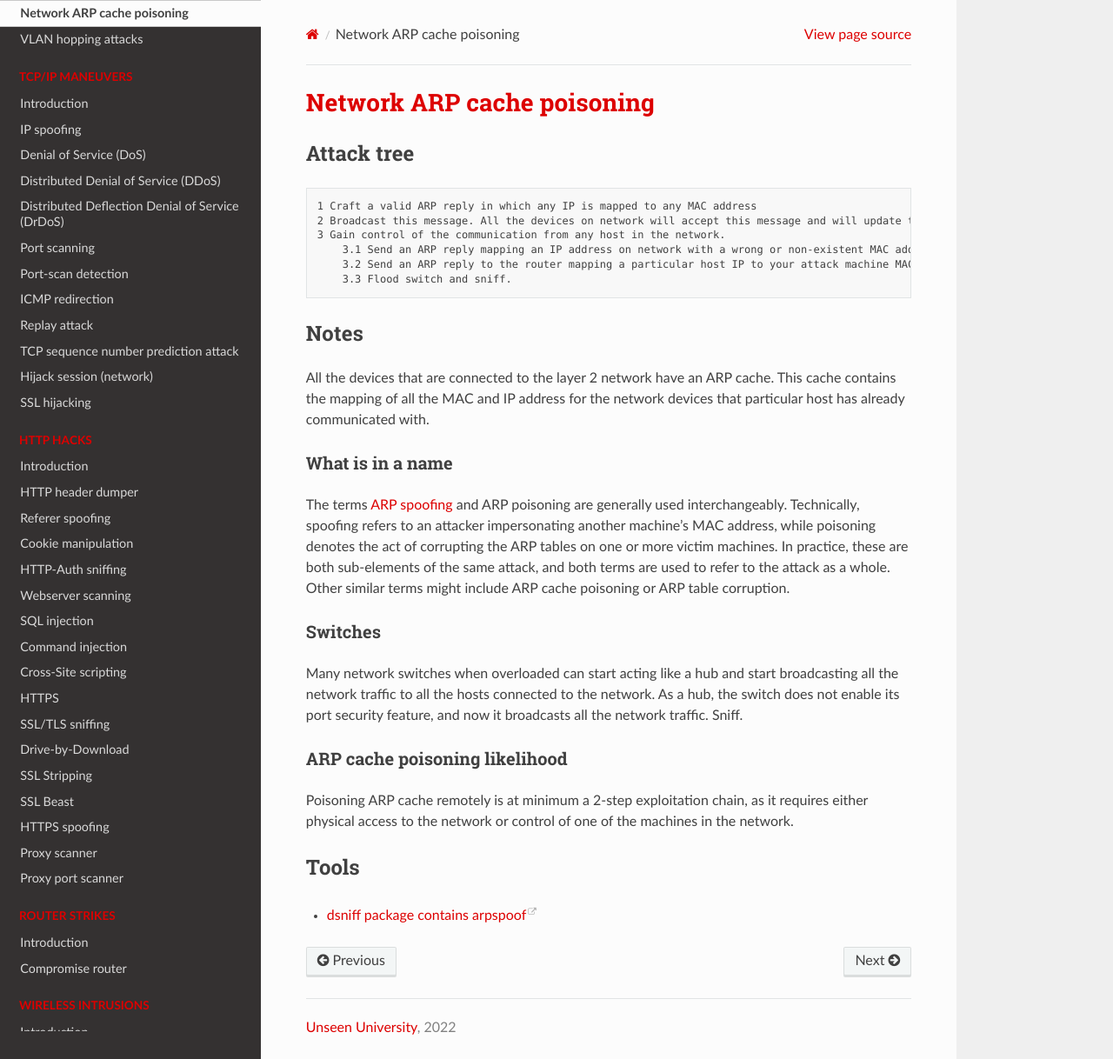
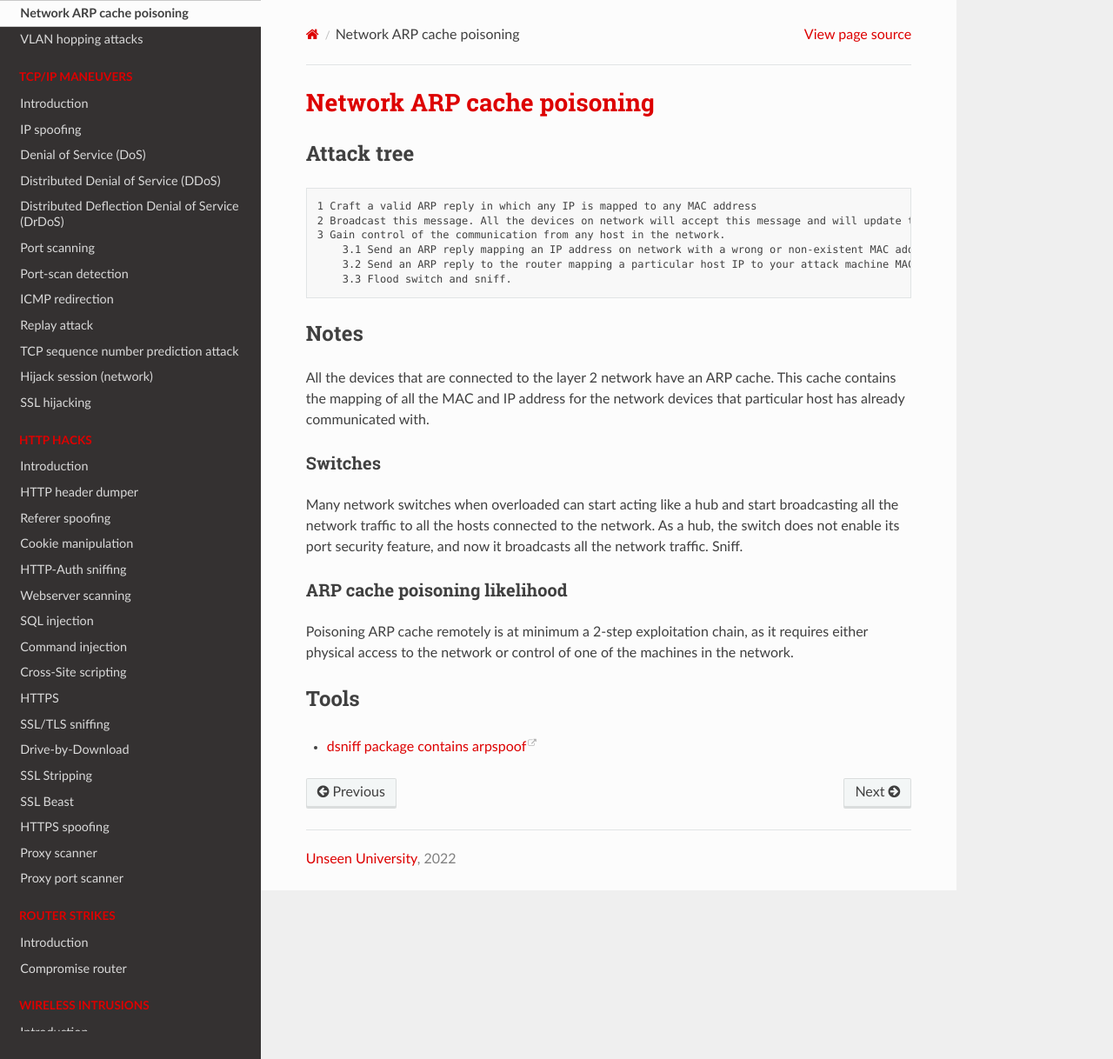
Before and after one commit to tymyrddin/red-network, a Sphinx documentation site: the page built from source/docs/layer2/arp-cache-poisoning.md, in a window 1280 px wide and 1218 px high. Shown: the whole window at 87% size. Built offline with Sphinx 7.4.7 and the Read the Docs theme 2.0.0, drawn with Linux system fonts in a browser that asks for light colours.

```diff
--- a/source/docs/layer2/arp-cache-poisoning.md
+++ b/source/docs/layer2/arp-cache-poisoning.md
@@ -16,14 +16,6 @@
 All the devices that are connected to the layer 2 network have an ARP cache. This cache contains the mapping of all
 the MAC and IP address for the network devices that particular host has already communicated with.
 
-### What is in a name
-
-The terms [ARP spoofing](arp-spoofing.md) and ARP poisoning are generally used interchangeably. Technically,
-spoofing refers to an attacker impersonating another machine’s MAC address, while poisoning denotes the act of
-corrupting the ARP tables on one or more victim machines. In practice, these are both sub-elements of the same attack,
-and both terms are used to refer to the attack as a whole. Other similar terms might include ARP cache poisoning or
-ARP table corruption.
-
 ### Switches
 
 Many network switches when overloaded can start acting like a hub and start broadcasting all the network traffic to
```
Also changed, not shown: source/docs/layer2/vlan-hopping.md (+1 -1 lines), source/docs/packet-manipulation/forging.md (+2 -2 lines).
